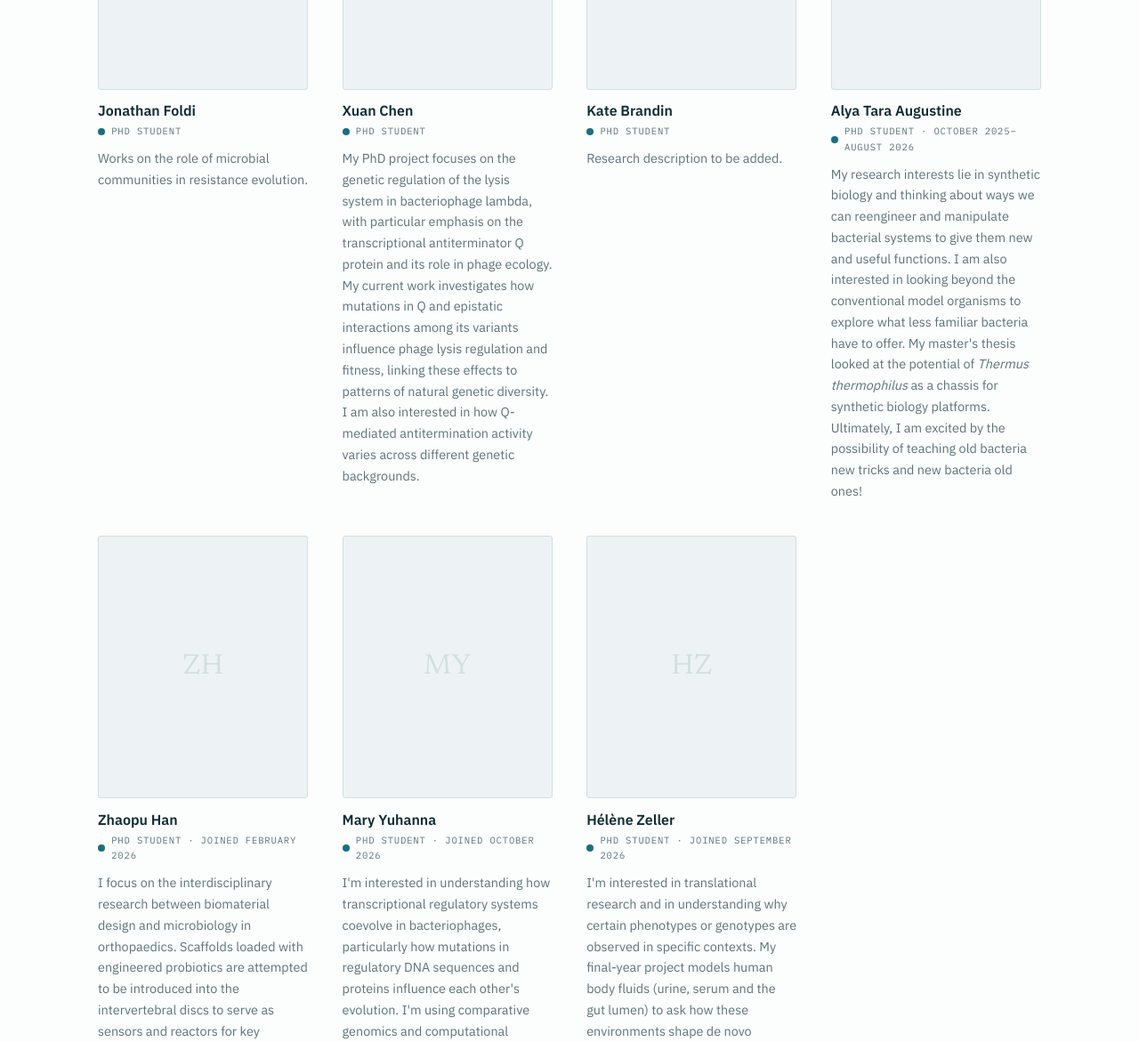
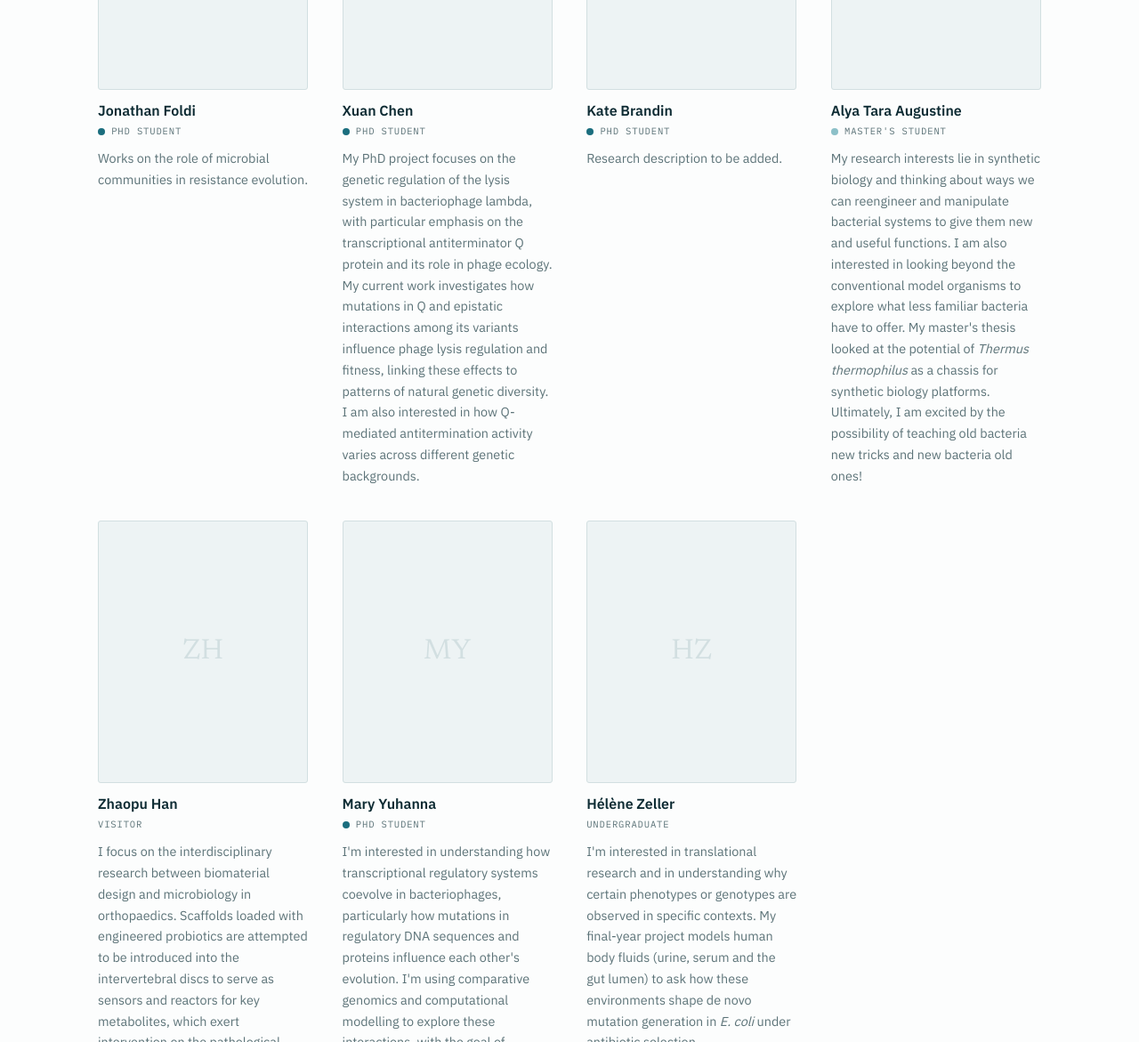
Before and after one commit to matt-jago/Lagator-website, a plain HTML site: page team.html in a window 1280 px wide. Shown: the part 1940-3111 px from the top of the page at 89% size. Drawn offline with Linux system fonts and the light colour scheme.

Commit message:
Correct team role captions
Co-authored-by: Copilot App <223556219+Copilot@users.noreply.github.com>

```diff
--- a/team.html
+++ b/team.html
@@ -108,28 +108,28 @@
                     <article class="person" id="alya-tara-augustine">
                         <img src="photos/alya-tara-augustine.jpg" alt="Alya Tara Augustine" class="person__photo" data-initials="AA">
                         <h3>Alya Tara Augustine</h3>
-                        <p class="role"><span class="dot dot--phd"></span> PhD student · October 2025–August 2026</p>
+                        <p class="role"><span class="dot dot--masters"></span> Master's student</p>
                         <p class="bio">My research interests lie in synthetic biology and thinking about ways we can reengineer and manipulate bacterial systems to give them new and useful functions. I am also interested in looking beyond the conventional model organisms to explore what less familiar bacteria have to offer. My master's thesis looked at the potential of <i>Thermus thermophilus</i> as a chassis for synthetic biology platforms. Ultimately, I am excited by the possibility of teaching old bacteria new tricks and new bacteria old ones!</p>
                     </article>
 
                     <article class="person" id="zhaopu-han">
                         <img src="photos/zhaopu-han.jpg" alt="Zhaopu Han" class="person__photo" data-initials="ZH">
                         <h3>Zhaopu Han</h3>
-                        <p class="role"><span class="dot dot--phd"></span> PhD student · Joined February 2026</p>
+                        <p class="role">Visitor</p>
                         <p class="bio">I focus on the interdisciplinary research between biomaterial design and microbiology in orthopaedics. Scaffolds loaded with engineered probiotics are attempted to be introduced into the intervertebral discs to serve as sensors and reactors for key metabolites, which exert intervention on the pathological development of intervertebral disc degeneration. The long-term goal is to achieve the clinical translation in diagnosis and treatment.</p>
                     </article>
 
                     <article class="person" id="mary-yuhanna">
                         <img src="photos/mary-yuhanna.jpg" alt="Mary Yuhanna" class="person__photo" data-initials="MY">
                         <h3>Mary Yuhanna</h3>
-                        <p class="role"><span class="dot dot--phd"></span> PhD student · Joined October 2026</p>
+                        <p class="role"><span class="dot dot--phd"></span> PhD student</p>
                         <p class="bio">I'm interested in understanding how transcriptional regulatory systems coevolve in bacteriophages, particularly how mutations in regulatory DNA sequences and proteins influence each other's evolution. I'm using comparative genomics and computational modelling to explore these interactions, with the goal of understanding what drives and constrains the evolution of regulatory systems.</p>
                     </article>
 
                     <article class="person" id="helene-zeller">
                         <img src="photos/helene-zeller.jpg" alt="Hélène Zeller" class="person__photo" data-initials="HZ">
                         <h3>Hélène Zeller</h3>
-                        <p class="role"><span class="dot dot--phd"></span> PhD student · Joined September 2026</p>
+                        <p class="role">Undergraduate</p>
                         <p class="bio">I'm interested in translational research and in understanding why certain phenotypes or genotypes are observed in specific contexts. My final-year project models human body fluids (urine, serum and the gut lumen) to ask how these environments shape de novo mutation generation in <i>E. coli</i> under antibiotic selection.</p>
                     </article>
                 </div>
```
